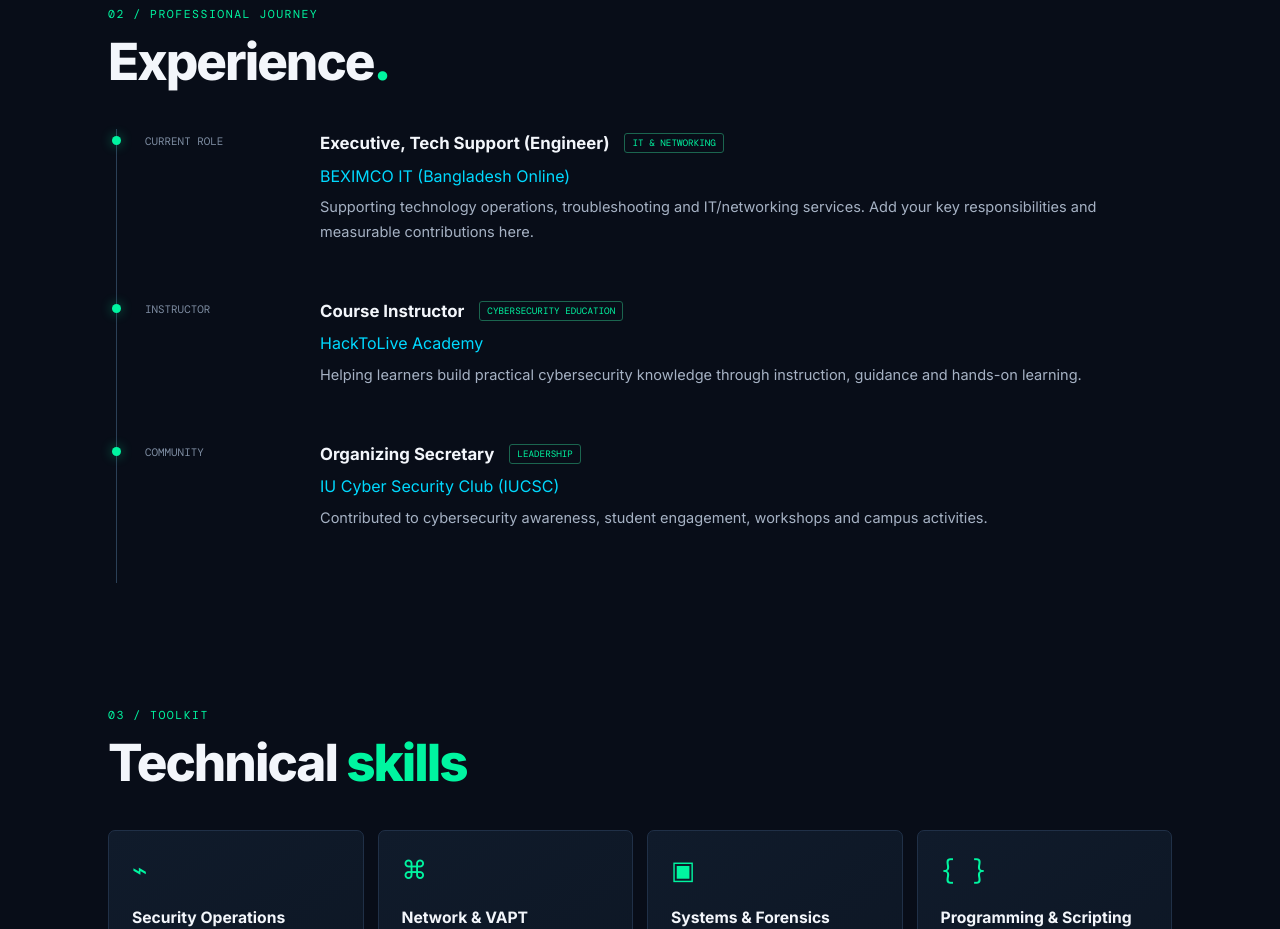
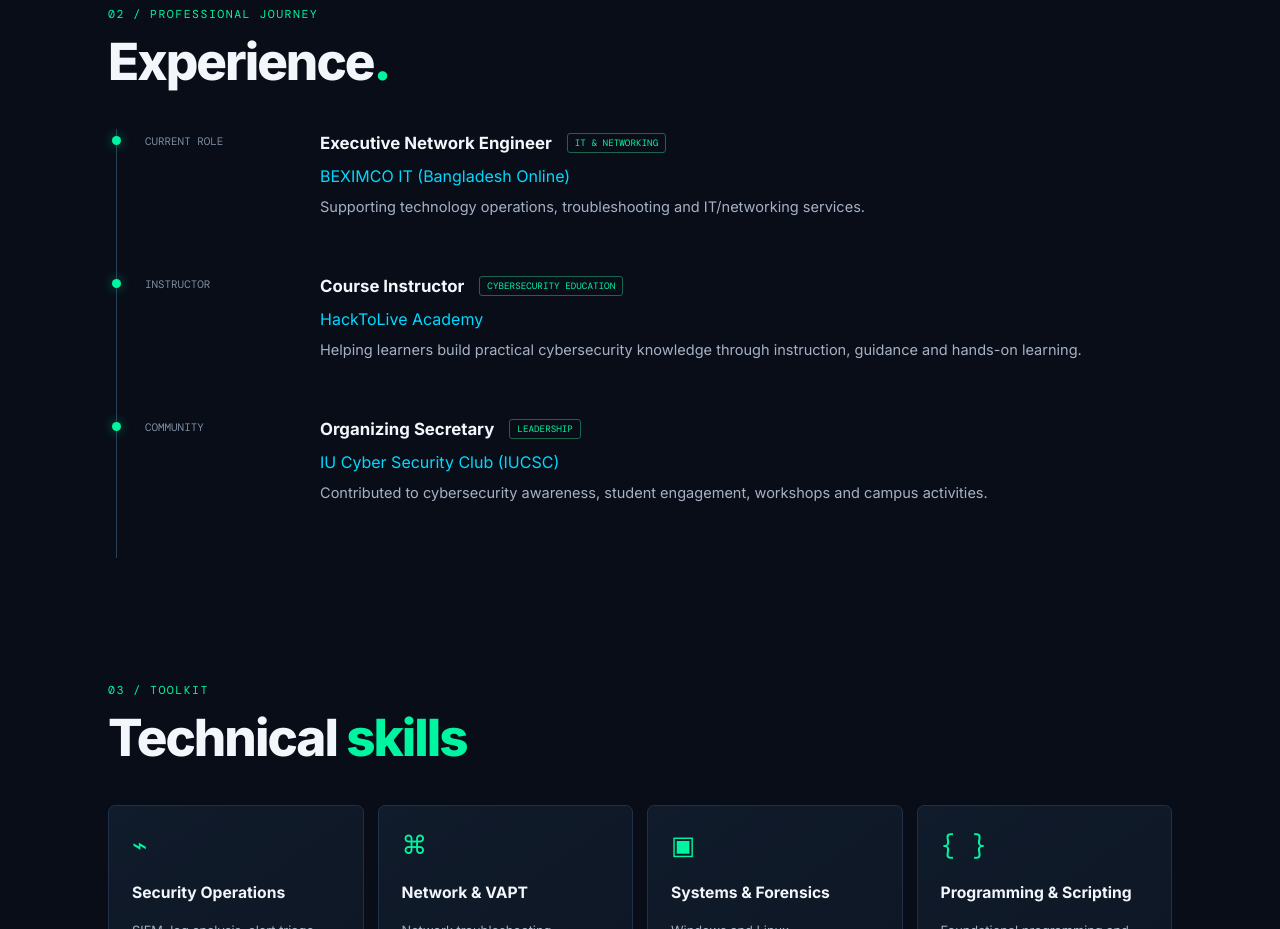
Before and after one commit to mizanur5994/mizanur5994.github.io, a plain HTML site: page index.html in a window 1280 px wide. Shown: the part 1380-2309 px from the top of the page. Drawn offline with nearby package versions, Linux system fonts and the light colour scheme.

Commit message:
Update current role title and description

```diff
--- a/index.html
+++ b/index.html
@@ -71,7 +71,7 @@
     <section class="section-wrap section-block" id="experience">
       <div class="section-heading"><p class="eyebrow">02 / PROFESSIONAL JOURNEY</p><h2>Experience<span>.</span></h2></div>
       <div class="timeline">
-        <article class="timeline-item"><div class="timeline-date">CURRENT ROLE</div><div class="timeline-content"><div class="item-top"><h3>Executive, Tech Support (Engineer)</h3><span class="tag">IT &amp; NETWORKING</span></div><p class="company">BEXIMCO IT (Bangladesh Online)</p><p>Supporting technology operations, troubleshooting and IT/networking services. Add your key responsibilities and measurable contributions here.</p></div></article>
+        <article class="timeline-item"><div class="timeline-date">CURRENT ROLE</div><div class="timeline-content"><div class="item-top"><h3>Executive Network Engineer</h3><span class="tag">IT &amp; NETWORKING</span></div><p class="company">BEXIMCO IT (Bangladesh Online)</p><p>Supporting technology operations, troubleshooting and IT/networking services.</p></div></article>
         <article class="timeline-item"><div class="timeline-date">INSTRUCTOR</div><div class="timeline-content"><div class="item-top"><h3>Course Instructor</h3><span class="tag">CYBERSECURITY EDUCATION</span></div><p class="company">HackToLive Academy</p><p>Helping learners build practical cybersecurity knowledge through instruction, guidance and hands-on learning.</p></div></article>
         <article class="timeline-item"><div class="timeline-date">COMMUNITY</div><div class="timeline-content"><div class="item-top"><h3>Organizing Secretary</h3><span class="tag">LEADERSHIP</span></div><p class="company">IU Cyber Security Club (IUCSC)</p><p>Contributed to cybersecurity awareness, student engagement, workshops and campus activities.</p></div></article>
       </div>
```
